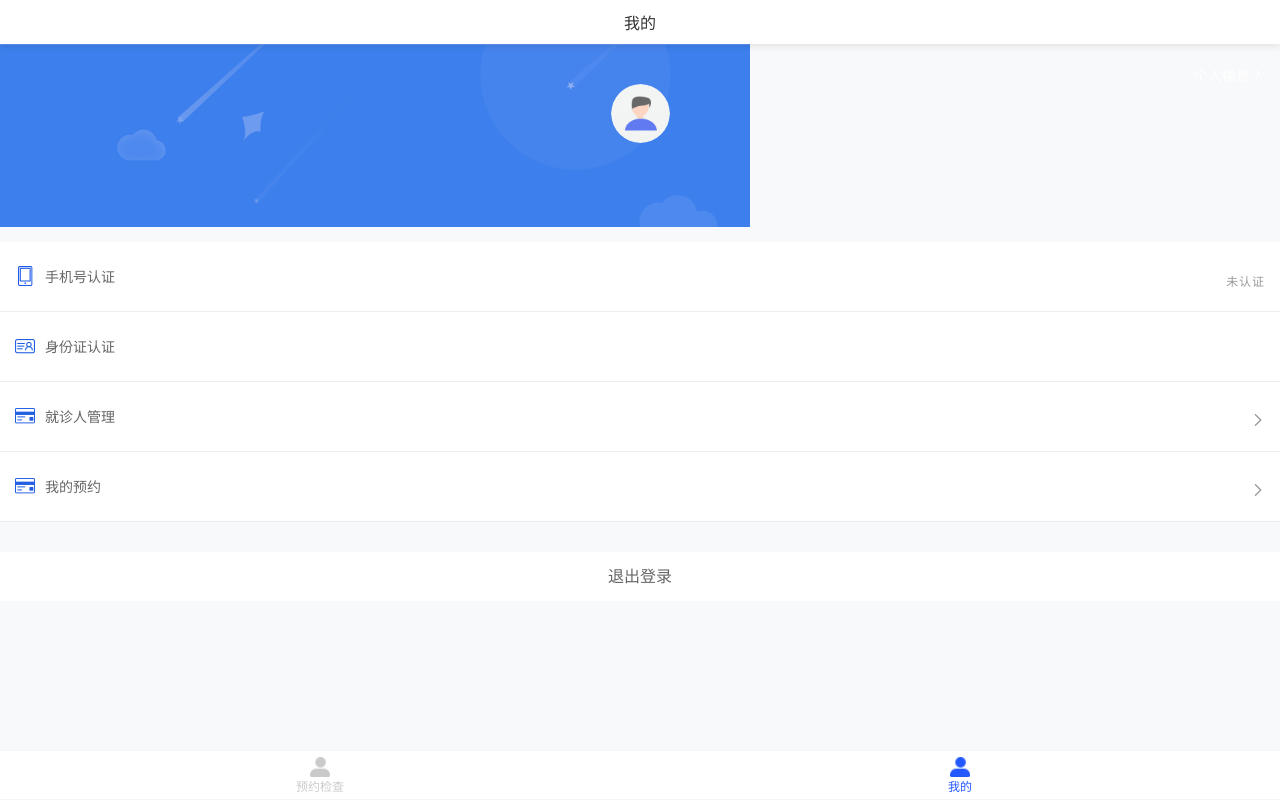
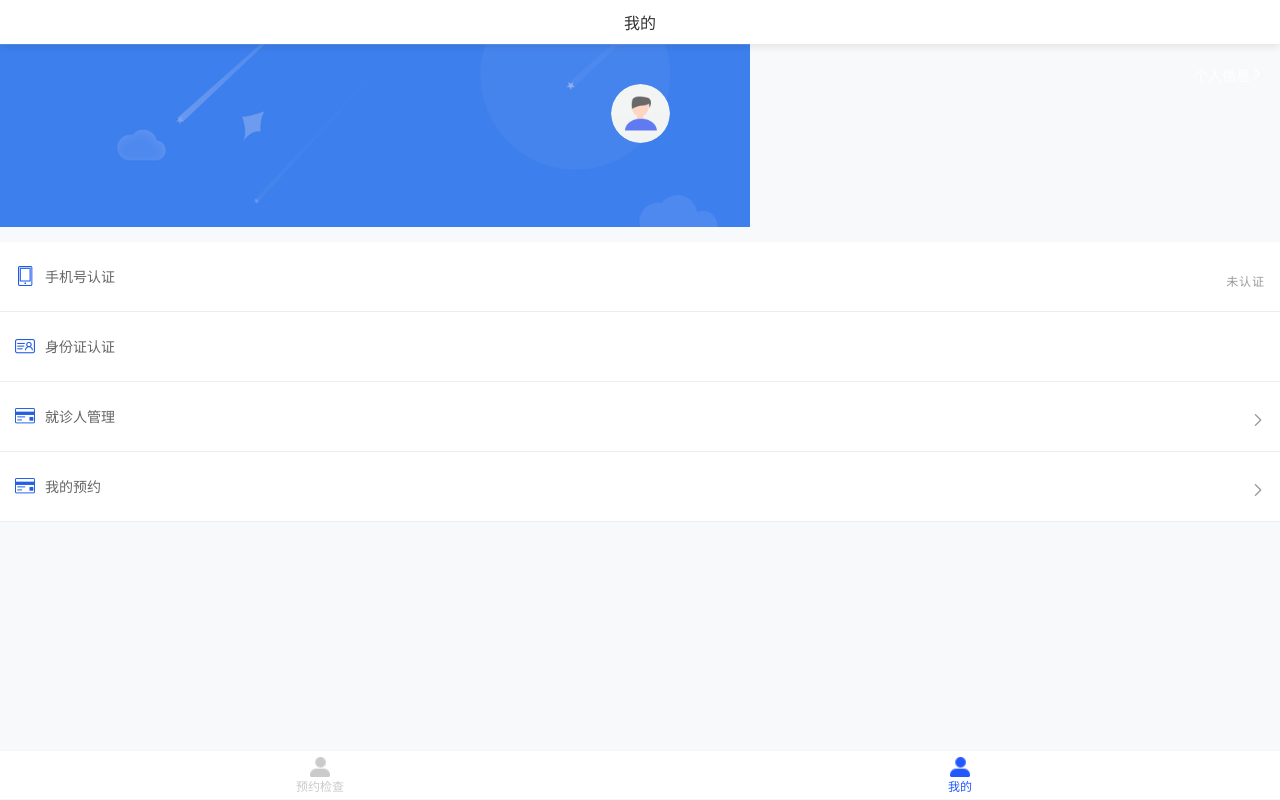
Before and after one commit to houzhenggang/hospital-appointment-ui-mobile, a Vue app: page /home/userinfo in a window 1280 px wide. Built offline with nearby package versions, Linux system fonts and the light colour scheme; no server answers; sample sign-in values are in the browser's storage; a small style sheet from the web is missing.

Commit message:
隐藏登录按钮

```diff
--- a/src/views/userinfo/index.vue
+++ b/src/views/userinfo/index.vue
@@ -32,7 +32,7 @@
         </div>
         <div class="icon" v-if="index === 2 || index === 3"><van-icon name="arrow" /></div>
       </div>
-      <div class="logout" @click="handleLogout">退出登录</div>
+      <!-- <div class="logout" @click="handleLogout">退出登录</div> -->
     </div>
   </div>
 </template>
```
